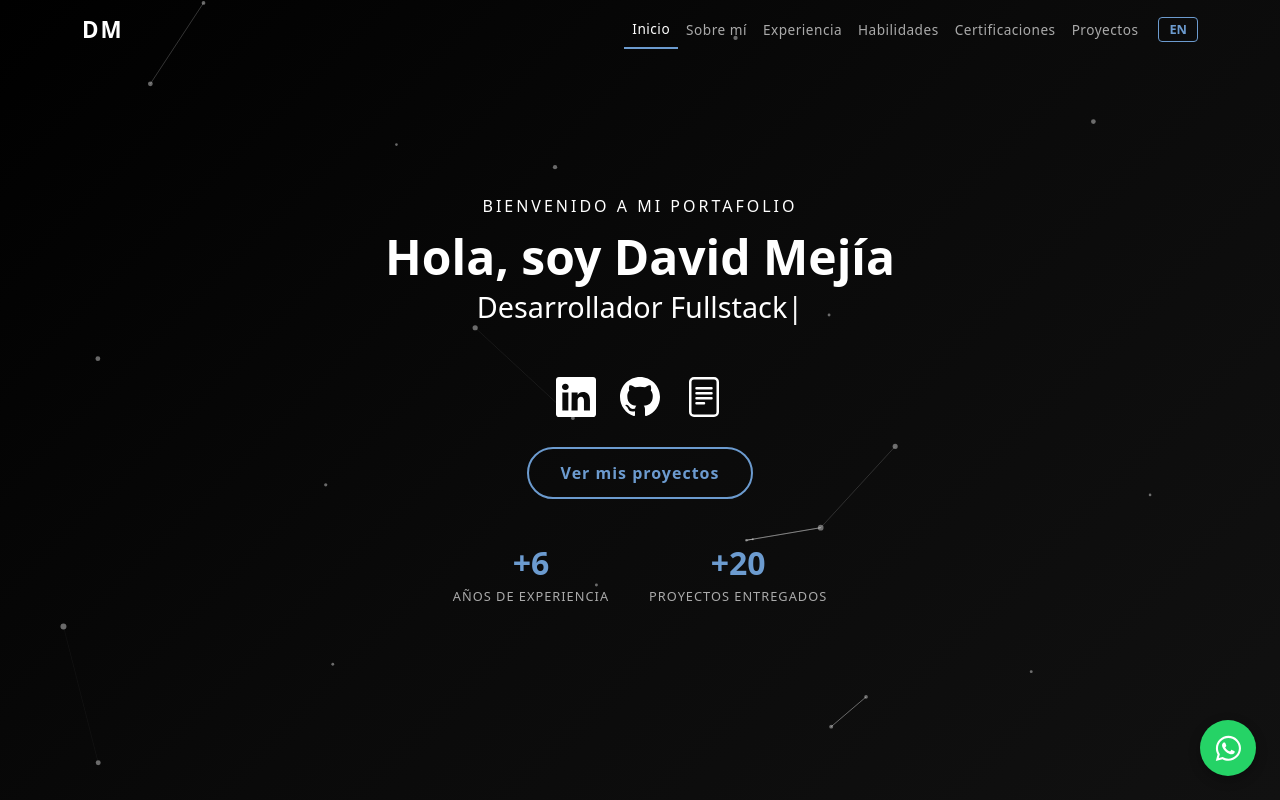
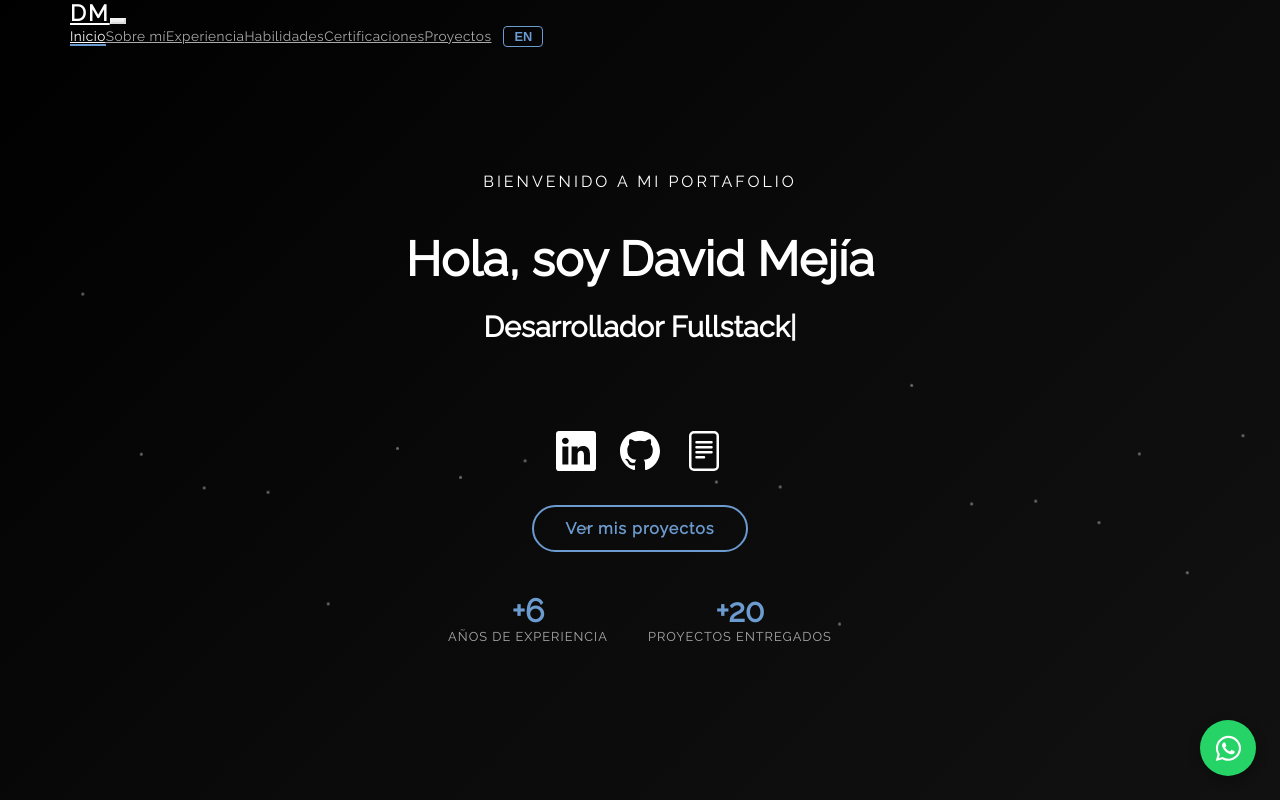
Before and after one commit to dxviidmg/davidmejia-v2, a React (Create React App) app: page / in a window 1280 px wide. Shown: the top 800 px of the page. Built offline with nearby package versions, Linux system fonts and the light colour scheme; the HTML template or start-up script is replaced by a standard one.

Commit message:
perf: replace tsparticles with CSS, reduce bootstrap CSS, add image dimensions, cache headers

```diff
--- a/package.json
+++ b/package.json
@@ -12,9 +12,7 @@
     "react-bootstrap-icons": "^1.10.3",
     "react-dom": "^18.2.0",
     "react-icons": "^4.9.0",
-    "react-particles": "^2.12.2",
     "react-scripts": "5.0.1",
-    "tsparticles-slim": "^2.12.0",
     "web-vitals": "^2.1.4"
   },
   "scripts": {
--- a/public/index.html
+++ b/public/index.html
@@ -34,7 +34,8 @@
     <link rel="manifest" href="%PUBLIC_URL%/manifest.json" />
     <link rel="preconnect" href="https://fonts.googleapis.com" />
     <link rel="preconnect" href="https://fonts.gstatic.com" crossorigin />
-    <link href="https://fonts.googleapis.com/css2?family=Raleway:ital,wght@0,100;0,400;1,300;1,600&display=swap" rel="stylesheet">
+    <link rel="preload" as="style" href="https://fonts.googleapis.com/css2?family=Raleway:ital,wght@0,100;0,400;1,300;1,600&display=swap" onload="this.onload=null;this.rel='stylesheet'" />
+    <noscript><link href="https://fonts.googleapis.com/css2?family=Raleway:ital,wght@0,100;0,400;1,300;1,600&display=swap" rel="stylesheet"></noscript>
 
     <!-- Structured Data -->
     <script type="application/ld+json">
--- a/src/App.js
+++ b/src/App.js
@@ -1,6 +1,7 @@
 import { lazy, Suspense } from 'react';
 import './App.css';
-import 'bootstrap/dist/css/bootstrap.min.css'
+import 'bootstrap/dist/css/bootstrap-grid.min.css'
+import 'bootstrap/dist/css/bootstrap-utilities.min.css'
 
 import { LangProvider } from './utils/LangContext';
 import { FaWhatsapp } from 'react-icons/fa';
--- a/src/components/sections/banner/Particles.jsx
+++ b/src/components/sections/banner/Particles.jsx
@@ -1,52 +1,7 @@
-import { useCallback } from "react";
-import Particles from "react-particles";
-import { loadSlim } from "tsparticles-slim";
+import "./particles.css";
 
-export const ParticlesBackground = () => {
-  const particlesInit = useCallback(async (engine) => {
-    await loadSlim(engine);
-  }, []);
-
-  return (
-    <Particles
-      id="tsparticles"
-      init={particlesInit}
-      options={{
-        style: { position: "absolute" },
-        fpsLimit: 30,
-        interactivity: {
-          events: {
-            onHover: { enable: true, mode: "repulse" },
-            resize: true,
-          },
-          modes: {
-            repulse: { distance: 100, duration: 0.4 },
-          },
-        },
-        particles: {
-          color: { value: "#ffffff" },
-          links: {
-            color: "#ffffff",
-            distance: 150,
-            enable: true,
-            opacity: 0.3,
-            width: 1,
-          },
-          move: {
-            enable: true,
-            speed: 0.8,
-            outModes: { default: "out" },
-          },
-          number: {
-            density: { enable: true, area: 1200 },
-            value: 30,
-          },
-          opacity: { value: 0.4 },
-          shape: { type: "circle" },
-          size: { value: { min: 1, max: 3 } },
-        },
-        detectRetina: false,
-      }}
-    />
-  );
-};
+export const ParticlesBackground = () => (
+  <div className="css-particles" aria-hidden="true">
+    {Array.from({ length: 20 }, (_, i) => <span key={i} className="particle" />)}
+  </div>
+);
--- /dev/null
+++ b/src/components/sections/banner/particles.css
@@ -0,0 +1,43 @@
+.css-particles {
+  position: absolute;
+  inset: 0;
+  overflow: hidden;
+  pointer-events: none;
+}
+
+.particle {
+  position: absolute;
+  width: 3px;
+  height: 3px;
+  background: rgba(255, 255, 255, 0.4);
+  border-radius: 50%;
+  animation: float linear infinite;
+}
+
+@keyframes float {
+  from { transform: translateY(100vh) translateX(0); opacity: 0; }
+  10% { opacity: 1; }
+  90% { opacity: 1; }
+  to { transform: translateY(-10vh) translateX(30px); opacity: 0; }
+}
+
+.particle:nth-child(1)  { left: 5%;  animation-duration: 12s; animation-delay: 0s; }
+.particle:nth-child(2)  { left: 10%; animation-duration: 15s; animation-delay: 1s; }
+.particle:nth-child(3)  { left: 15%; animation-duration: 11s; animation-delay: 3s; }
+.particle:nth-child(4)  { left: 20%; animation-duration: 14s; animation-delay: 2s; }
+.particle:nth-child(5)  { left: 25%; animation-duration: 13s; animation-delay: 4s; }
+.particle:nth-child(6)  { left: 30%; animation-duration: 16s; animation-delay: 0.5s; }
+.particle:nth-child(7)  { left: 35%; animation-duration: 12s; animation-delay: 2.5s; }
+.particle:nth-child(8)  { left: 40%; animation-duration: 14s; animation-delay: 1.5s; }
+.particle:nth-child(9)  { left: 45%; animation-duration: 11s; animation-delay: 3.5s; }
+.particle:nth-child(10) { left: 50%; animation-duration: 15s; animation-delay: 0.8s; }
+.particle:nth-child(11) { left: 55%; animation-duration: 13s; animation-delay: 2.2s; }
+.particle:nth-child(12) { left: 60%; animation-duration: 16s; animation-delay: 1.2s; }
+.particle:nth-child(13) { left: 65%; animation-duration: 12s; animation-delay: 4.5s; }
+.particle:nth-child(14) { left: 70%; animation-duration: 14s; animation-delay: 0.3s; }
+.particle:nth-child(15) { left: 75%; animation-duration: 11s; animation-delay: 3.2s; }
+.particle:nth-child(16) { left: 80%; animation-duration: 15s; animation-delay: 1.8s; }
+.particle:nth-child(17) { left: 85%; animation-duration: 13s; animation-delay: 2.8s; }
+.particle:nth-child(18) { left: 88%; animation-duration: 16s; animation-delay: 0.6s; }
+.particle:nth-child(19) { left: 92%; animation-duration: 12s; animation-delay: 3.8s; }
+.particle:nth-child(20) { left: 96%; animation-duration: 14s; animation-delay: 1.1s; }
--- a/src/components/sections/experience/Experience.jsx
+++ b/src/components/sections/experience/Experience.jsx
@@ -24,7 +24,7 @@ const TimelineItem = ({ pos, tp, at, index }) => {
         <p className="timeline-meta">
           {pos.period} · {tp.modality} · {pos.location}{" "}
           {FLAG[pos.country] && (
-            <img src={FLAG[pos.country]} alt={pos.country} className="country-flag" />
+            <img src={FLAG[pos.country]} alt={pos.country} className="country-flag" width="20" height="20" />
           )}
         </p>
         <p className="timeline-meta">{tp.lineOfBusiness}</p>
```
Also changed, not shown: vercel.json (added), 1 other file (tests, documents, lock files or other folders).
